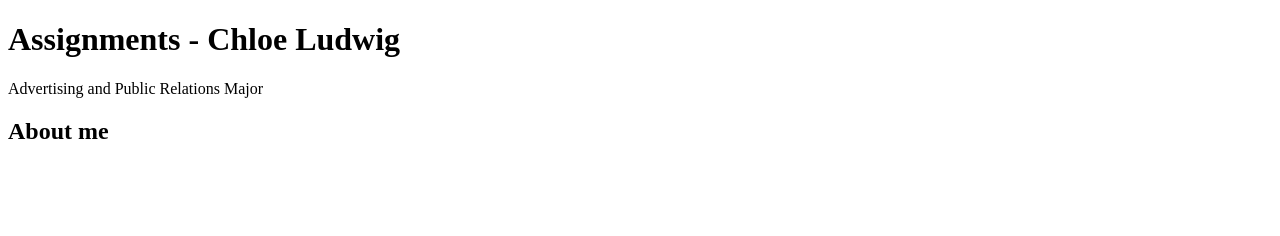
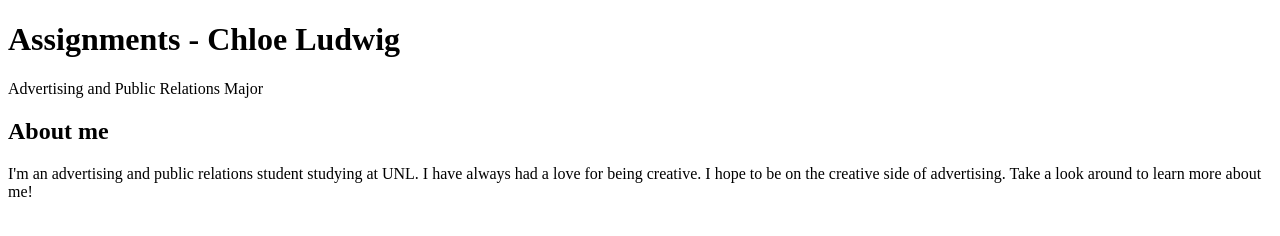
Before and after one commit to cludwig12/adpr-458_coding2, a plain HTML site: page Assignments/index.html in a window 1280 px wide. Drawn offline with Linux system fonts and the light colour scheme.

Commit message:
Body Info

```diff
--- a/Assignments/index.html
+++ b/Assignments/index.html
@@ -10,6 +10,7 @@
 
 <p>Advertising and Public Relations Major</p>
 <h2>About me</h2>
+<p>I'm an advertising and public relations student studying at UNL. I have always had a love for being creative. I hope to be on the creative side of advertising. Take a look around to learn more about me!</p>
 
 </body>
 </html>
```
